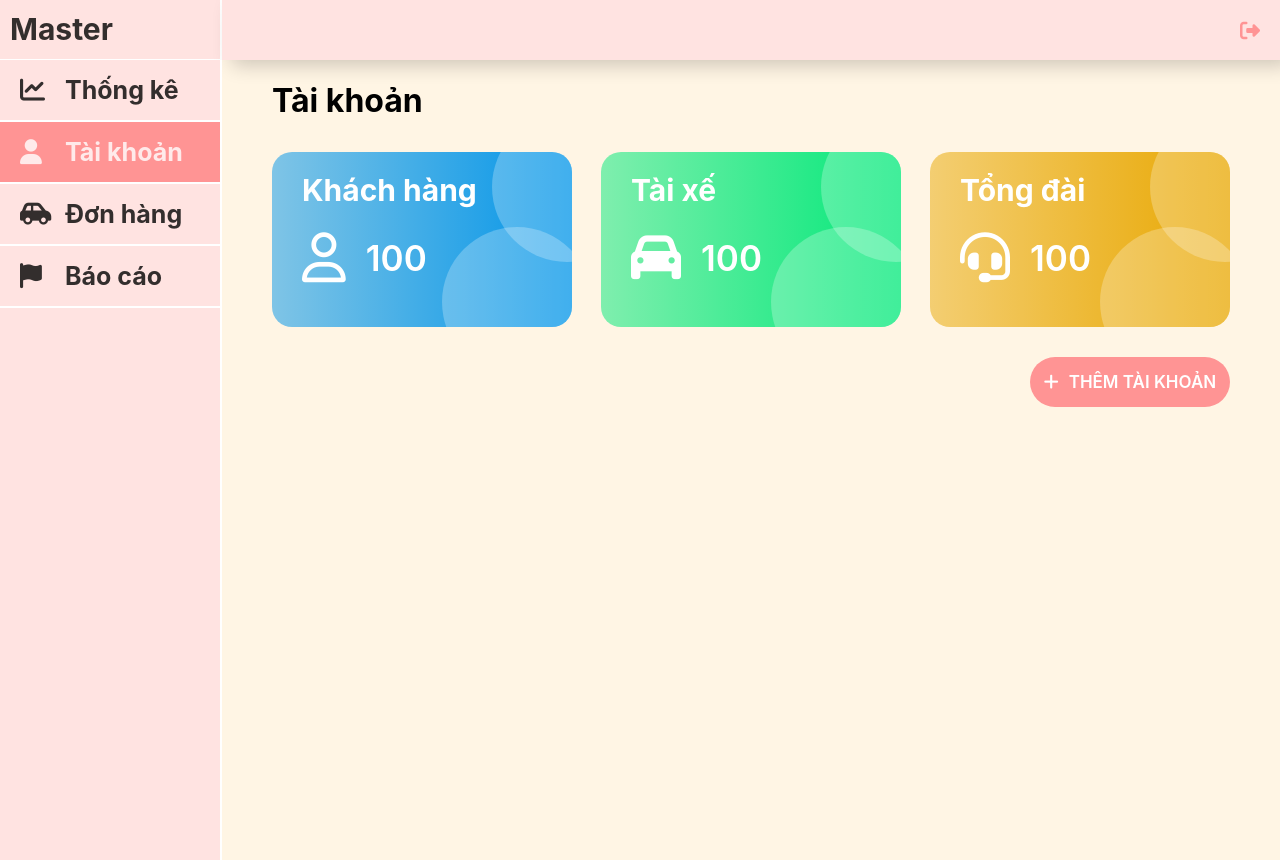
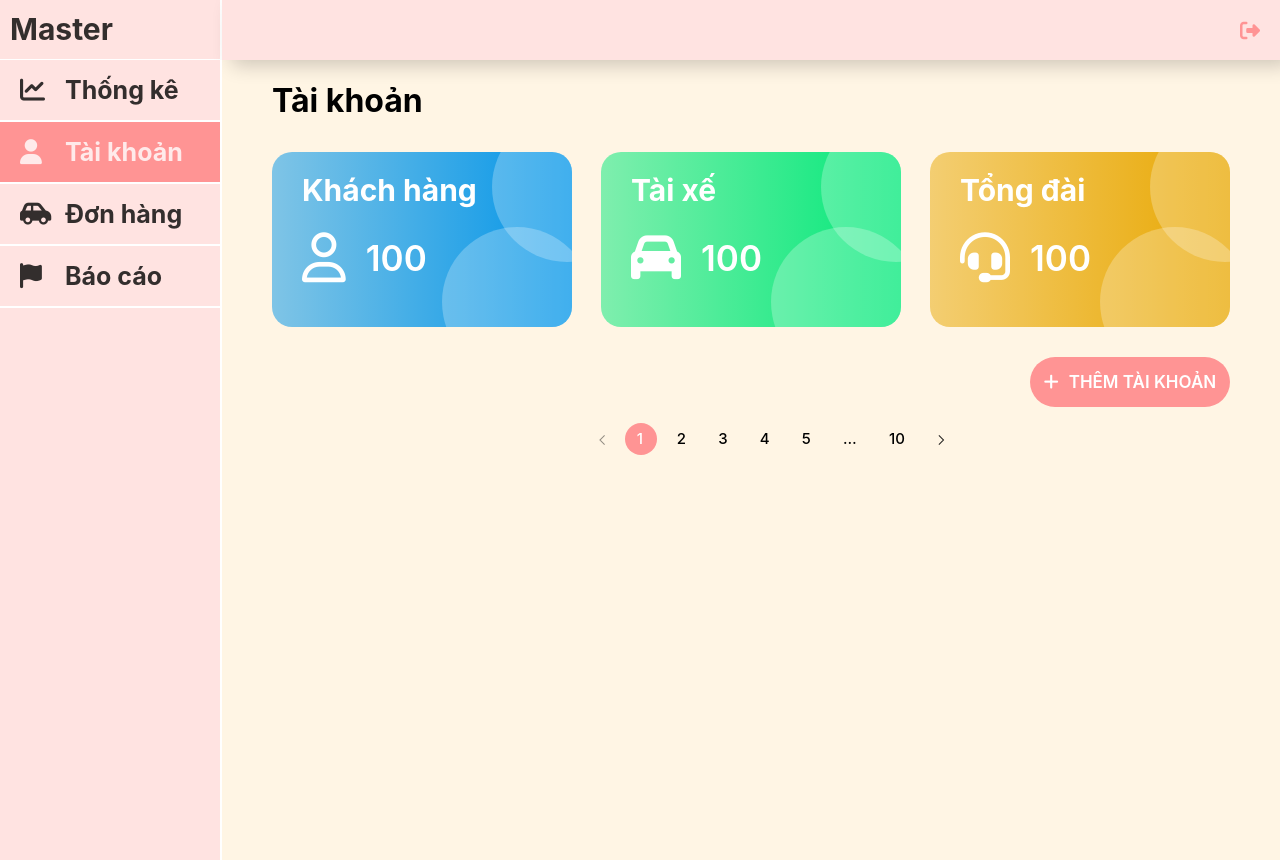
Before and after one commit to GetGoTeam/GetGo-Administrator, a React (Create React App) app: page /accounts in a window 1280 px wide. Built offline with nearby package versions, Linux system fonts and the light colour scheme.

Commit message:
refactor: add pagination

```diff
--- a/package.json
+++ b/package.json
@@ -7,6 +7,7 @@
     "@testing-library/jest-dom": "^5.16.5",
     "@testing-library/react": "^13.4.0",
     "@testing-library/user-event": "^13.5.0",
+    "classnames": "^2.3.2",
     "react": "^18.2.0",
     "react-dom": "^18.2.0",
     "react-router-dom": "^6.14.1",
--- /dev/null
+++ b/src/components/Layout/DefaultLayout/Pagination/Pagination.js
@@ -0,0 +1,72 @@
+import React from "react";
+import classnames from "classnames";
+import { usePagination, DOTS } from "./usePagination";
+import "./pagination.scss";
+
+const Pagination = (props) => {
+  const { onPageChange, totalCount, siblingCount = 1, currentPage, pageSize, className } = props;
+
+  const paginationRange = usePagination({
+    currentPage,
+    totalCount,
+    siblingCount,
+    pageSize,
+  });
+
+  // If there are less than 2 times in pagination range we shall not render the component
+  if (currentPage === 0 || paginationRange.length < 2) {
+    return null;
+  }
+
+  const onNext = () => {
+    onPageChange(currentPage + 1);
+  };
+
+  const onPrevious = () => {
+    onPageChange(currentPage - 1);
+  };
+
+  let lastPage = paginationRange[paginationRange.length - 1];
+  return (
+    <ul className={classnames("pagination-container", { [className]: className })}>
+      {/* Left navigation arrow */}
+      <li
+        className={classnames("pagination-item", {
+          disabled: currentPage === 1,
+        })}
+        onClick={onPrevious}
+      >
+        <div className="arrow left" />
+      </li>
+      {paginationRange.map((pageNumber) => {
+        // If the pageItem is a DOT, render the DOTS unicode character
+        if (pageNumber === DOTS) {
+          return <li className="pagination-item dots">&#8230;</li>;
+        }
+
+        // Render our Page Pills
+        return (
+          <li
+            className={classnames("pagination-item", {
+              selected: pageNumber === currentPage,
+            })}
+            onClick={() => onPageChange(pageNumber)}
+          >
+            {pageNumber}
+          </li>
+        );
+      })}
+      {/*  Right Navigation arrow */}
+      <li
+        className={classnames("pagination-item", {
+          disabled: currentPage === lastPage,
+        })}
+        onClick={onNext}
+      >
+        <div className="arrow right" />
+      </li>
+    </ul>
+  );
+};
+
+export default Pagination;
--- /dev/null
+++ b/src/components/Layout/DefaultLayout/Pagination/pagination.scss
@@ -0,0 +1,72 @@
+.pagination-container {
+  display: flex;
+  list-style-type: none;
+
+  .pagination-item {
+    padding: 0 12px;
+    height: 32px;
+    text-align: center;
+    margin: auto 4px;
+    color: black;
+    display: flex;
+    box-sizing: border-box;
+    align-items: center;
+    letter-spacing: 0.01071em;
+    border-radius: 16px;
+    line-height: 1.43;
+    font-size: 15px;
+    min-width: 32px;
+    font-weight: 500;
+    transition: background-color 0.2s;
+
+    &.dots:hover {
+      background-color: transparent;
+      cursor: default;
+    }
+    &:hover {
+      background-color: #ffe3e1;
+      cursor: pointer;
+    }
+
+    &.selected {
+      background-color: #ff9494;
+      color: white;
+    }
+
+    .arrow {
+      &::before {
+        position: relative;
+        /* top: 3pt; Uncomment this to lower the icons as requested in comments*/
+        content: "";
+        /* By using an em scale, the arrows will size with the font */
+        display: inline-block;
+        width: 0.4em;
+        height: 0.4em;
+        border-right: 0.12em solid rgba(0, 0, 0, 0.87);
+        border-top: 0.12em solid rgba(0, 0, 0, 0.87);
+      }
+
+      &.left {
+        transform: rotate(-135deg) translate(-50%);
+      }
+
+      &.right {
+        transform: rotate(45deg);
+      }
+    }
+
+    &.disabled {
+      pointer-events: none;
+
+      .arrow::before {
+        border-right: 0.12em solid rgba(0, 0, 0, 0.43);
+        border-top: 0.12em solid rgba(0, 0, 0, 0.43);
+      }
+
+      &:hover {
+        background-color: transparent;
+        cursor: default;
+      }
+    }
+  }
+}
--- /dev/null
+++ b/src/components/Layout/DefaultLayout/Pagination/usePagination.js
@@ -0,0 +1,76 @@
+import { useMemo } from "react";
+
+const DOTS = "...";
+
+const range = (start, end) => {
+  let length = end - start + 1;
+  /*
+        Create an array of certain length and set the elements within it from
+      start value to end value.
+    */
+  return Array.from({ length }, (_, idx) => idx + start);
+};
+
+export { DOTS };
+
+export const usePagination = ({ totalCount, pageSize, siblingCount = 1, currentPage }) => {
+  const paginationRange = useMemo(() => {
+    const totalPageCount = Math.ceil(totalCount / pageSize);
+
+    // Pages count is determined as siblingCount + firstPage + lastPage + currentPage + 2*DOTS
+    const totalPageNumbers = siblingCount + 5;
+
+    /*
+        Case 1:
+        If the number of pages is less than the page numbers we want to show in our
+        paginationComponent, we return the range [1..totalPageCount]
+      */
+    if (totalPageNumbers >= totalPageCount) {
+      return range(1, totalPageCount);
+    }
+
+    /*
+          Calculate left and right sibling index and make sure they are within range 1 and totalPageCount
+      */
+    const leftSiblingIndex = Math.max(currentPage - siblingCount, 1);
+    const rightSiblingIndex = Math.min(currentPage + siblingCount, totalPageCount);
+
+    /*
+        We do not show dots just when there is just one page number to be inserted between the extremes of sibling and the page limits i.e 1 and totalPageCount. Hence we are using leftSiblingIndex > 2 and rightSiblingIndex < totalPageCount - 2
+      */
+    const shouldShowLeftDots = leftSiblingIndex > 2;
+    const shouldShowRightDots = rightSiblingIndex < totalPageCount - 2;
+
+    const firstPageIndex = 1;
+    const lastPageIndex = totalPageCount;
+
+    /*
+          Case 2: No left dots to show, but rights dots to be shown
+      */
+    if (!shouldShowLeftDots && shouldShowRightDots) {
+      let leftItemCount = 3 + 2 * siblingCount;
+      let leftRange = range(1, leftItemCount);
+
+      return [...leftRange, DOTS, totalPageCount];
+    }
+
+    /*
+          Case 3: No right dots to show, but left dots to be shown
+      */
+    if (shouldShowLeftDots && !shouldShowRightDots) {
+      let rightItemCount = 3 + 2 * siblingCount;
+      let rightRange = range(totalPageCount - rightItemCount + 1, totalPageCount);
+      return [firstPageIndex, DOTS, ...rightRange];
+    }
+
+    /*
+          Case 4: Both left and right dots to be shown
+      */
+    if (shouldShowLeftDots && shouldShowRightDots) {
+      let middleRange = range(leftSiblingIndex, rightSiblingIndex);
+      return [firstPageIndex, DOTS, ...middleRange, DOTS, lastPageIndex];
+    }
+  }, [totalCount, pageSize, siblingCount, currentPage]);
+
+  return paginationRange;
+};
--- a/src/pages/Accounts/accounts.module.scss
+++ b/src/pages/Accounts/accounts.module.scss
@@ -9,3 +9,8 @@
   justify-content: right;
   margin-top: 30px;
 }
+
+.pagination-bar-container {
+  display: flex;
+  justify-content: center;
+}
--- a/src/pages/Accounts/index.js
+++ b/src/pages/Accounts/index.js
@@ -1,6 +1,8 @@
 import classes from "./accounts.module.scss";
 import Filter from "../../components/Layout/DefaultLayout/Filter/index";
 import { CreateAccountBtn } from "../../components/Layout/DefaultLayout/Button";
+import Pagination from "../../components/Layout/DefaultLayout/Pagination/Pagination";
+import React, { useState } from "react";
 
 const filters = [
   {
@@ -24,6 +26,9 @@
 ];
 
 function Accounts() {
+  let PageSize = 10;
+  const [currentPage, setCurrentPage] = useState(1);
+
   return (
     <>
       <h1>Tài khoản</h1>
@@ -35,6 +40,16 @@
       <div className={classes["createAccountBtn-container"]}>
         <CreateAccountBtn />
       </div>
+
+      <div className={classes["pagination-bar-container"]}>
+        <Pagination
+          className="pagination-bar"
+          currentPage={currentPage}
+          totalCount={100}
+          pageSize={PageSize}
+          onPageChange={(page) => setCurrentPage(page)}
+        />
+      </div>
     </>
   );
 }
```
Also changed, not shown: 1 other file (tests, documents, lock files or other folders).
